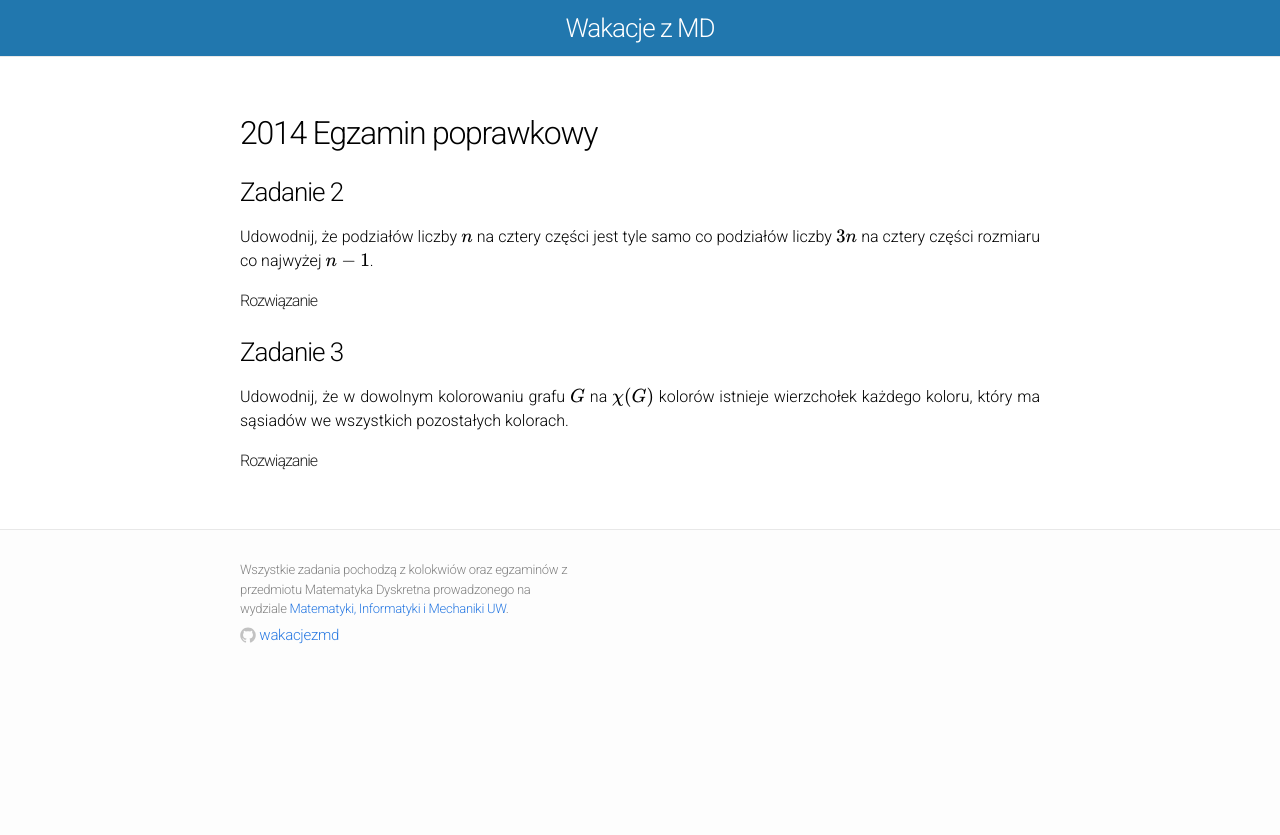
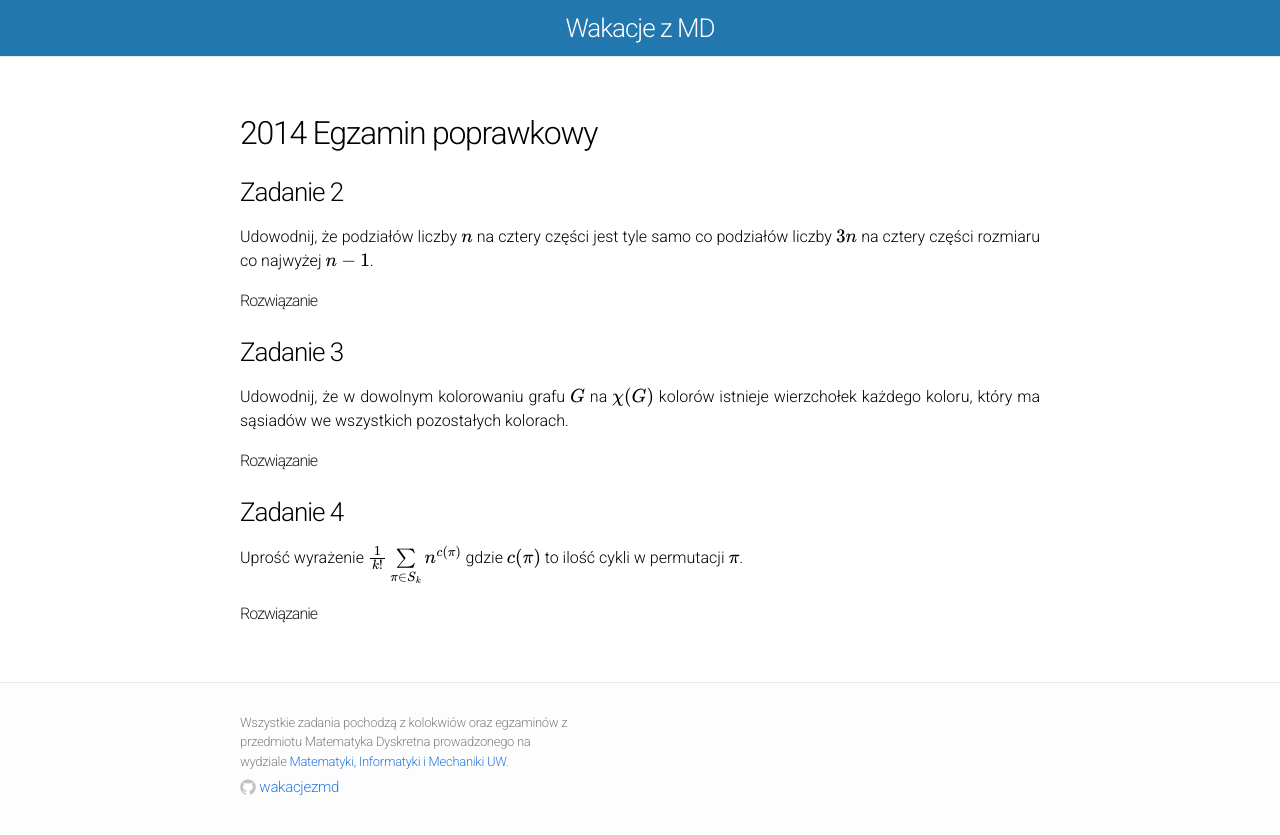
Before and after one commit to wakacjezmd/wakacjezmd.github.io, a Jekyll site: the page built from _solutions/2014/2014-egzamin-2.md, in a window 1280 px wide. Shown: the top 835 px of the page. Built offline with Jekyll 4.4.1, drawn with Linux system fonts in a browser that asks for light colours; nearby versions of some CDN libraries; Markdown is read by kramdown in place of the engine named in the settings; formulas are drawn with MathJax 3.

Commit message:
Egzamin 2014 poprawka, zad 4

```diff
--- a/_solutions/2014/2014-egzamin-2.md
+++ b/_solutions/2014/2014-egzamin-2.md
@@ -40,3 +40,24 @@ Udowodnij, że w dowolnym kolorowaniu grafu \\(G\\) na \\(\chi(G)\\) kolorów is
     </p>
   </div>
 </div>
+
+###Zadanie 4
+
+Uprość wyrażenie \\( \frac{1}{k!} \sum\limits\_{\pi \in S\_k} n^{c(\pi)}\\) gdzie \\(c(\pi)\\) to ilość cykli w permutacji \\(\pi\\).
+<div data-collapse>
+  <h4 class="collapsible">Rozwiązanie</h4>
+  <div class="solution">
+    <p>
+	Grupując elementy podanej sumy na grupki permutacji o takich samych ilościach cykli uzyskujemy, że
+	$$ \sum\limits\_{\pi \in S\_k} n^{c(\pi)}=\\
+	  \sum\limits\_{i=1}^{k} {k \brack i} n^i   $$
+	Zauważmy, że ta suma zlicza nam ilość pokolorowań cykli wszystkich k-permutacji na n kolorów.
+	Spróbujmy generować takie kolorowania w inny sposób. Wstawiając pierwszy element do permutacji może on być pokolorowany na jeden z \\(n\\) kolorów.
+	Drugi element może tworzyć nowy cykl i być pokolorowany na \\(n\\) kolorów, bądź stać w cyklu na prawo od elementu pierwszego i mieć taki sam kolor jak on.
+	Łatwo widać że w takim wypadku daje nam to (x+1) możliwości. Uogólniając to rozumowanie, uzyskujemy następującą równość:
+	$$   \sum\limits\_{i=1}^{k} {k \brack i} n^i =  n^\overline{k} $$
+	Daje nam to odpowiedź:
+$$ 	\frac{1}{k!} \sum\limits\_{\pi \in S\_k} n^{c(\pi)} = \frac{n^\overline{k}}{k!} $$
+	 </p>
+  </div>
+</div>
```
